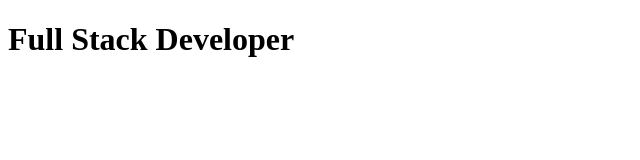
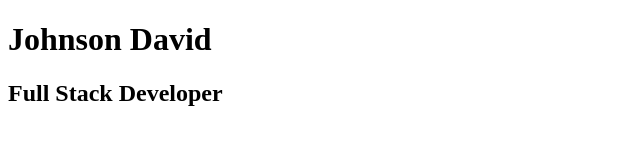
Before and after one commit to Johnydavid/Typing-Test, a plain HTML site: page index.html in a window 1280 px wide. Shown: the whole page, without its empty margins (0-640 px from the left). Drawn offline with Linux system fonts and the light colour scheme.

Commit message:
updated index file

```diff
--- a/index.html
+++ b/index.html
@@ -8,6 +8,7 @@
     <script src = "script.js" / defer></script>
 </head>
 <body>
-    <h1> Full Stack Developer</h1>
+    <h1> Johnson David</h1>
+    <h2> Full Stack Developer</h2>
 </body>
 </html>
```
